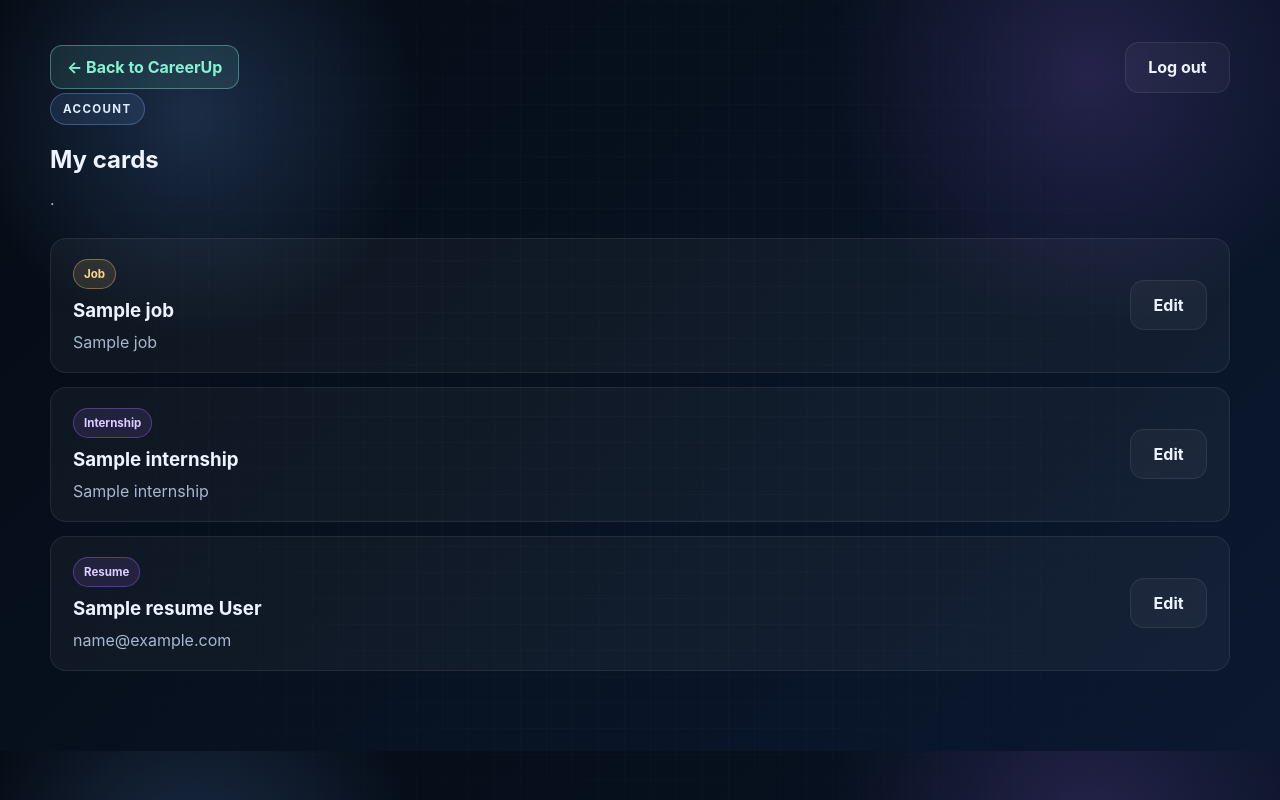
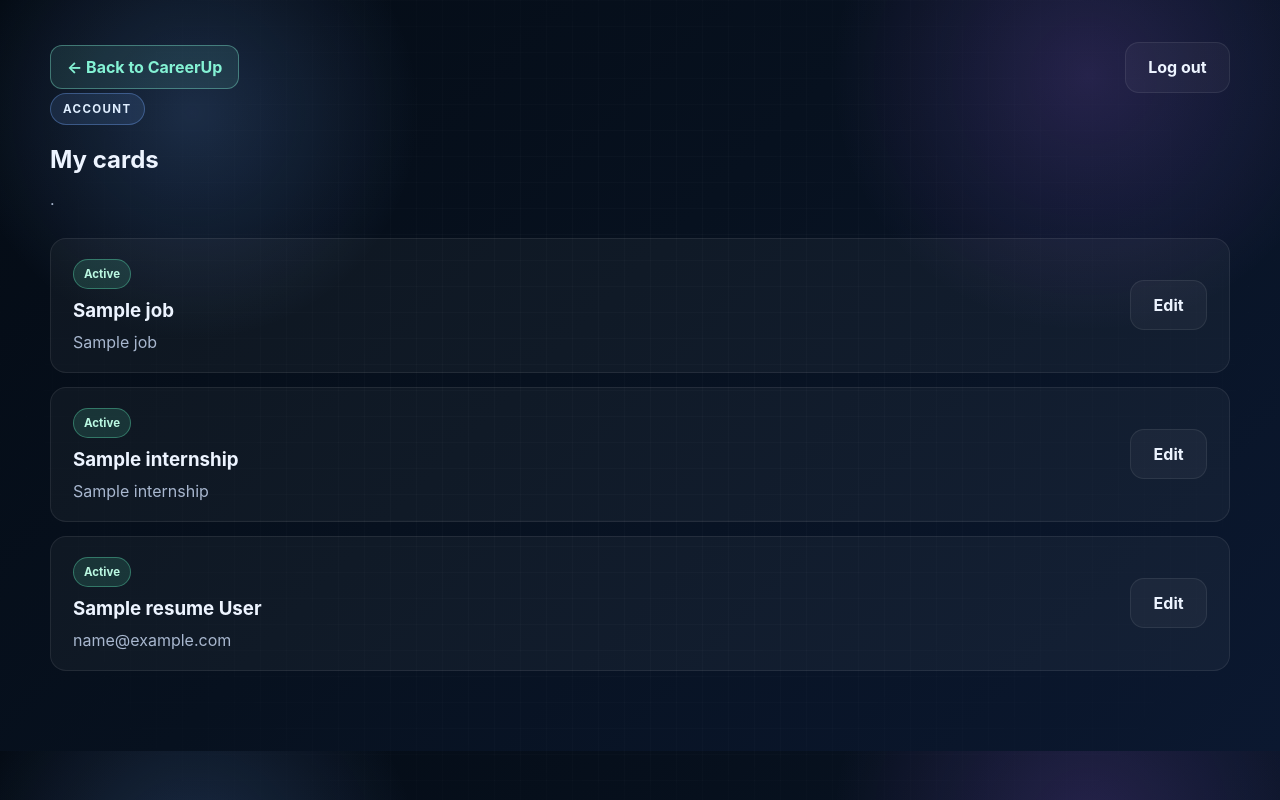
Before and after one commit to Yusufbek728/CareerUp, a Django app: template templates/mainapp/my_listings.html in a window 1280 px wide. Run offline with Django 5.2, Linux system fonts and the light colour scheme; the template is opened without the code that fills it: most values are stand-ins (such as "Sample title", 1, 10 or a date in 2020).

Commit message:
update project

```diff
--- a/mainapp/forms.py
+++ b/mainapp/forms.py
@@ -62,6 +62,7 @@ class JobForm(forms.ModelForm):
             'working_condition',
             'work_schedule_and_working_hours',
             'work_field',
+            'status',
         )
         widgets = {
             'work_time': forms.TimeInput(attrs={'type': 'time'}),
@@ -79,6 +80,7 @@ class JobForm(forms.ModelForm):
             'working_condition': _('Working condition'),
             'work_schedule_and_working_hours': _('Work schedule and working hours'),
             'work_field': _('Work field'),
+            'status': _('Status'),
         }
 
 
@@ -95,6 +97,7 @@ class InternshipForm(forms.ModelForm):
             'working_condition',
             'work_schedule_and_working_hours',
             'work_field',
+            'status',
         )
         widgets = {
             'work_time': forms.TimeInput(attrs={'type': 'time'}),
@@ -109,6 +112,7 @@ class InternshipForm(forms.ModelForm):
             'working_condition': _('Working condition'),
             'work_schedule_and_working_hours': _('Work schedule and working hours'),
             'work_field': _('Work field'),
+            'status': _('Status'),
         }
 
 
@@ -126,6 +130,7 @@ class ResumeForm(forms.ModelForm):
             'wanted_work_time',
             'wanted_working_condition',
             'wanted_work_schedule_and_working_hours',
+            'status',
         )
         widgets = {
             'wanted_work_time': forms.TimeInput(attrs={'type': 'time'}),
@@ -141,4 +146,5 @@ class ResumeForm(forms.ModelForm):
             'wanted_work_time': _('Preferred work time'),
             'wanted_working_condition': _('Preferred working condition'),
             'wanted_work_schedule_and_working_hours': _('Preferred work schedule and working hours'),
+            'status': _('Status'),
         }
--- a/mainapp/models.py
+++ b/mainapp/models.py
@@ -1,14 +1,15 @@
 from django.core.validators import RegexValidator
 from django.contrib.auth.models import User
 from django.db import models
+from django.utils.translation import gettext_lazy as _
 
 phone_number_validator = RegexValidator(
     regex=r'^\+?(?=(?:\D*\d){8,15}\D*$)[0-9][0-9\s().-]*[0-9]$',
     message='Введите корректный номер телефона: 8–15 цифр, можно использовать +, пробелы, дефисы и скобки.',
 )
 STATUS_CHOICES = (
-    ('qidirilyapti', 'Qidirilyapti'),
-    ('topilgan', 'Topilgan'),
+    ('qidirilyapti', _('Still looking')),
+    ('topilgan', _('Not looking')),
 )
 WORKING_CONDITIONS = (
     ('full_time', 'toliq vaqt'),
@@ -73,6 +74,7 @@ class Internship(models.Model):
     work_schedule_and_working_hours = models.CharField(max_length=20, choices=WORKING_DAYS, default='6/1')
     work_field = models.CharField(max_length=20, choices=WORK_FIELDS, default='full_time')
     created_at = models.DateTimeField(auto_now_add=True)
+    status = models.CharField(max_length=20, choices=STATUS_CHOICES, default='qidirilyapti')
     def __str__(self):
         return self.job_title
 
--- a/templates/mainapp/detail.html
+++ b/templates/mainapp/detail.html
@@ -50,7 +50,7 @@
                         <div><strong>{% translate "Condition:" %}</strong> {{ item.working_condition }}</div>
                         <div><strong>{% translate "Schedule:" %}</strong> {{ item.work_schedule_and_working_hours }}</div>
                         <div><strong>{% translate "Field:" %}</strong> {{ item.work_field }}</div>
-                        <div><strong>{% translate "Status:" %}</strong> {{ item.status }}</div>
+                        <div><strong>{% translate "Status:" %}</strong> {{ item.get_status_display }}</div>
                         <div><strong>{% translate "Created:" %}</strong> {{ item.created_at|date:"M d, Y" }}</div>
                     </div>
                     <div class="detail-section">
@@ -70,6 +70,7 @@
                         <div><strong>{% translate "Condition:" %}</strong> {{ item.working_condition }}</div>
                         <div><strong>{% translate "Schedule:" %}</strong> {{ item.work_schedule_and_working_hours }}</div>
                         <div><strong>{% translate "Field:" %}</strong> {{ item.work_field }}</div>
+                        <div><strong>{% translate "Status:" %}</strong> {{ item.get_status_display }}</div>
                         <div><strong>{% translate "Created:" %}</strong> {{ item.created_at|date:"M d, Y" }}</div>
                     </div>
 
--- a/templates/mainapp/index.html
+++ b/templates/mainapp/index.html
@@ -192,7 +192,7 @@
                     {% for internship in internships %}
                     <a href="{% url 'internship_detail' internship.pk %}" class="job-card-link">
                         <article class="job-card">
-                            <span class="status neutral">{% translate "Internship" %}</span>
+                            <span class="status {% if internship.status == 'topilgan' %}success{% else %}pending{% endif %}">{{ internship.get_status_display }}</span>
                             <h3>{{ internship.job_title }}</h3>
                             <p>{{ internship.company_name }}</p>
                             <ul>
@@ -225,7 +225,7 @@
                     {% for resume in resumes %}
                     <a href="{% url 'resume_detail' resume.pk %}" class="job-card-link">
                         <article class="job-card">
-                            <span class="status neutral">{% translate "Resume" %}</span>
+                            <span class="status {% if resume.status == 'topilgan' %}success{% else %}pending{% endif %}">{{ resume.get_status_display }}</span>
                             <h3>{{ resume.name }} {{ resume.surname }}</h3>
                             <p>{{ resume.email }}</p>
                             <ul>
--- a/templates/mainapp/my_listings.html
+++ b/templates/mainapp/my_listings.html
@@ -20,19 +20,19 @@
         </section>
         {% for job in jobs %}
             <article class="owned-listing">
-                <div><span class="status pending">{% translate "Job" %}</span><h3>{{ job.job_title }}</h3><p>{{ job.company_name }}</p></div>
+                <div><span class="status {% if job.status == 'topilgan' %}success{% else %}pending{% endif %}">{{ job.get_status_display }}</span><h3>{{ job.job_title }}</h3><p>{{ job.company_name }}</p></div>
                 <a class="secondary-btn" href="{% url 'edit_listing' 'job' job.pk %}">{% translate "Edit" %}</a>
             </article>
         {% endfor %}
         {% for internship in internships %}
             <article class="owned-listing">
-                <div><span class="status neutral">{% translate "Internship" %}</span><h3>{{ internship.job_title }}</h3><p>{{ internship.company_name }}</p></div>
+                <div><span class="status {% if internship.status == 'topilgan' %}success{% else %}pending{% endif %}">{{ internship.get_status_display }}</span><h3>{{ internship.job_title }}</h3><p>{{ internship.company_name }}</p></div>
                 <a class="secondary-btn" href="{% url 'edit_listing' 'internship' internship.pk %}">{% translate "Edit" %}</a>
             </article>
         {% endfor %}
         {% for user_resume in resumes %}
             <article class="owned-listing">
-                <div><span class="status neutral">{% translate "Resume" %}</span><h3>{{ user_resume.name }} {{ user_resume.surname }}</h3><p>{{ user_resume.email }}</p></div>
+                <div><span class="status {% if user_resume.status == 'topilgan' %}success{% else %}pending{% endif %}">{{ user_resume.get_status_display }}</span><h3>{{ user_resume.name }} {{ user_resume.surname }}</h3><p>{{ user_resume.email }}</p></div>
                 <a class="secondary-btn" href="{% url 'edit_listing' 'resume' user_resume.pk %}">{% translate "Edit" %}</a>
             </article>
         {% endfor %}
```
Also changed, not shown: db.sqlite3, mainapp/migrations/0007_internship_status.py (added), mainapp/migrations/0008_alter_internship_status_alter_job_status_and_more.py (added).
